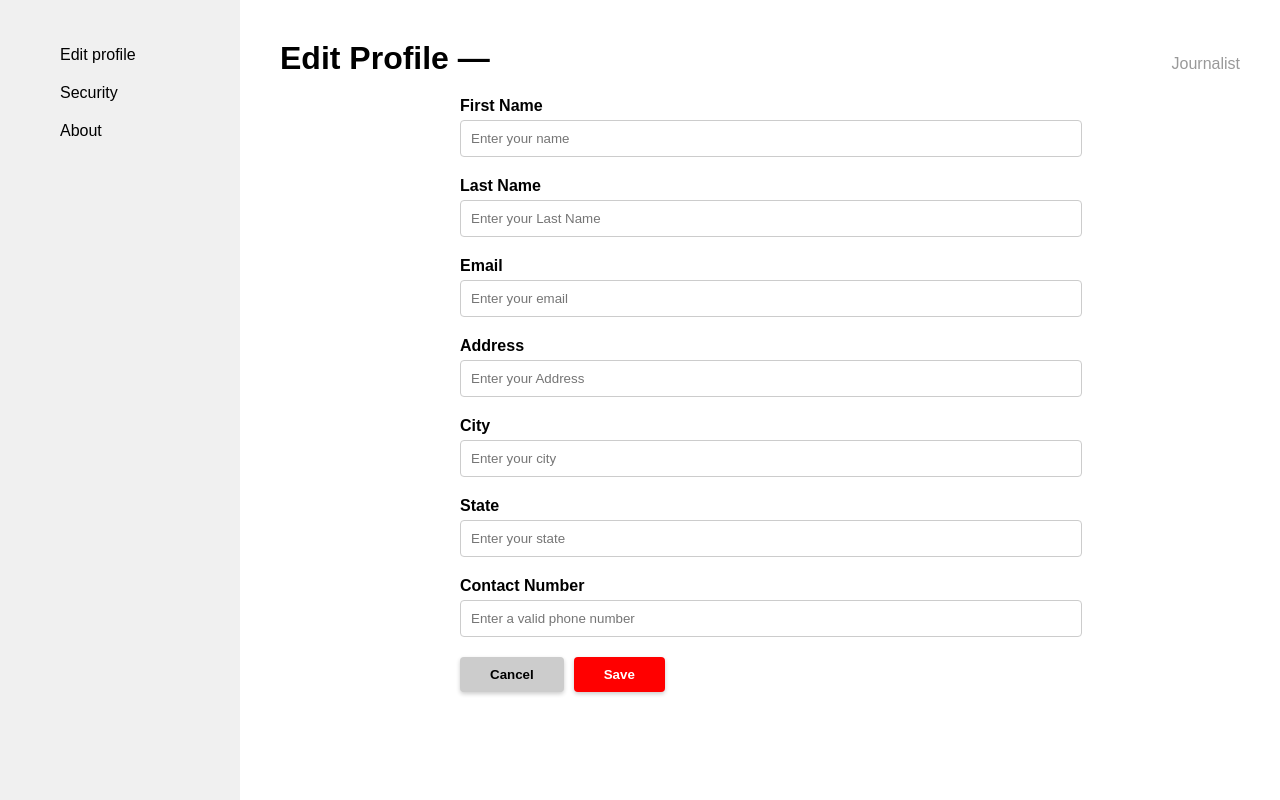
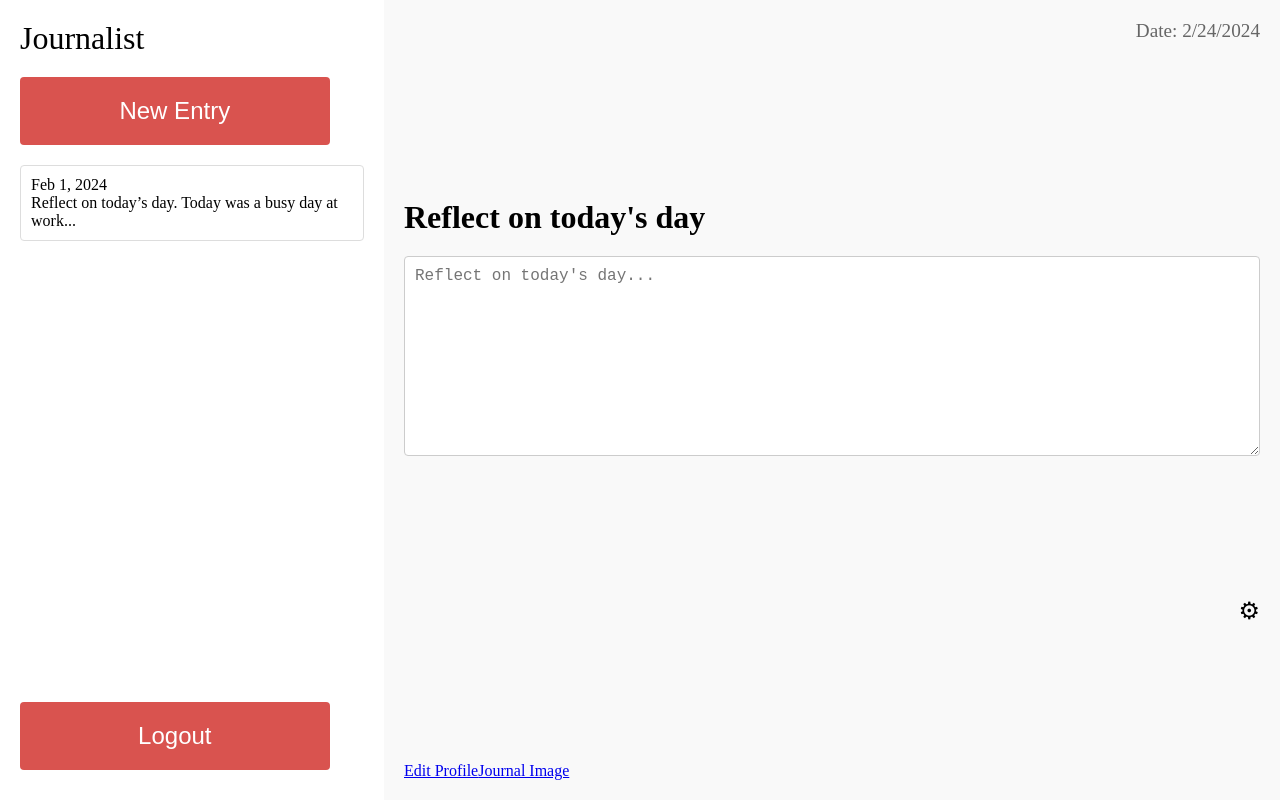
Before and after one commit to cse442-at-ub/s24semesterproject-journalists, a React (Vite) app in the folder frontend/: page / in a window 1280 px wide. Built offline with nearby package versions, Linux system fonts and the light colour scheme.

Commit message:
i am linking and providing journal img

```diff
--- a/frontend/index.html
+++ b/frontend/index.html
@@ -3,7 +3,7 @@
   <head>
     <meta charset="UTF-8" />
     <meta name="viewport" content="width=device-width, initial-scale=1.0" />
-    <title>Guestbook</title>
+    <title>Journaling Dashboard</title>
   </head>
   <body>
     <div id="root"></div>
--- a/frontend/package.json
+++ b/frontend/package.json
@@ -12,7 +12,8 @@
   "dependencies": {
     "axios": "^1.6.7",
     "react": "^18.2.0",
-    "react-dom": "^18.2.0"
+    "react-dom": "^18.2.0",
+    "react-router-dom": "^6.22.1"
   },
   "devDependencies": {
     "@types/react": "^18.2.55",
--- a/frontend/src/App.jsx
+++ b/frontend/src/App.jsx
@@ -1,10 +1,18 @@
-import EditProfile from "./EditProfile.jsx";
+import React from 'react';
+import { BrowserRouter as Router, Route, Routes, Link } from 'react-router-dom';
+import EditProfile from './EditProfile.jsx';
+import Journal from "./Journal_Dashboard";
+import JournalImage from "./Jornal_image";
 
 const App = () => {
   return (
-    <div>
-      <EditProfile />
-    </div>
+    <Router>
+      <Routes>
+        <Route path="/" element={<Journal />} />
+        <Route path="/edit-profile" element={<EditProfile />} />
+        <Route path="/journal-image" element={<JournalImage />} />
+      </Routes>
+    </Router>
   );
 };
 
--- /dev/null
+++ b/frontend/src/Jornal_image.jsx
@@ -0,0 +1,67 @@
+import React, { useState } from 'react';
+import './Journal_Dashboard.css';
+
+const Journal_image = () => {
+  const [journalEntries, setJournalEntries] = useState([
+    { date: 'Feb 1, 2024', content: 'Reflect on today’s day. Today was a busy day at work...', imageUrl: '' },
+    // ... more entries
+  ]);
+  const [newMessage, setNewMessage] = useState('');
+  const [newImage, setNewImage] = useState(''); // State to hold the new image URL
+
+  const handleSubmit = (e) => {
+    e.preventDefault();
+    // Here you might want to handle the upload to your server or a cloud service
+    const newEntry = { date: new Date().toLocaleDateString(), content: newMessage, imageUrl: newImage };
+    setJournalEntries([...journalEntries, newEntry]);
+    // Resetting form
+    setNewMessage('');
+    setNewImage('');
+  };
+
+  const handleImageChange = (e) => {
+    const file = e.target.files[0];
+    const imageUrl = URL.createObjectURL(file);
+    setNewImage(imageUrl);
+  };
+
+  return (
+    <div className="app-container-journal">
+      <div className="left-column-journal">
+        <div>
+          <div className="journalist-label">Journalist</div>
+          {/* You might want to handle the New Entry button functionality */}
+          <button className="new-entry-btn">New Entry</button>
+          <div className="journal-history">
+            {journalEntries.map((entry, index) => (
+              <div key={index} className="journal-entry">
+                <p>{entry.date}</p>
+                {entry.imageUrl && <img src={entry.imageUrl} alt="Journal entry" style={{ maxWidth: '100%', height: 'auto' }} />}
+                <p>{entry.content}</p>
+              </div>
+            ))}
+          </div>
+        </div>
+        <button className="logout-btn">Logout</button>
+      </div>
+      <div className="right-column-journal">
+        <div className="date-display-journal">Date: {new Date().toLocaleDateString()}</div>
+        <div>
+
+          {newImage && <img src={newImage} alt="Preview" style={{ maxWidth: '100%', height: 'auto' }} />}
+          <input type="file" onChange={handleImageChange} />
+          <textarea
+            className="textarea_journal"
+            value={newMessage}
+            onChange={(e) => setNewMessage(e.target.value)}
+            placeholder="Reflect on today's day..."
+            required
+          />
+          <button onClick={handleSubmit}>Submit Entry</button>
+        </div>
+      </div>
+    </div>
+  );
+};
+
+export default Journal_image;
--- a/frontend/src/Journal_Dashboard.jsx
+++ b/frontend/src/Journal_Dashboard.jsx
@@ -1,6 +1,8 @@
 import React, { useState, useEffect } from 'react';
 import axios from 'axios';
 import './Journal_Dashboard.css';
+import { Link } from 'react-router-dom';
+
 
 const Journal_Dashboard = () => {
   const [messages, setMessages] = useState([]);
@@ -56,7 +58,12 @@ const Journal_Dashboard = () => {
             required
           />
         </div>
-        <div className="settings-icon">⚙</div>
+        <div className="settings-icon" >⚙</div>
+        <div className="settings-links">
+    <Link to="/edit-profile" className="settings-link">Edit Profile</Link>
+    <Link to="/journal-image" className="settings-link">Journal Image</Link>
+  </div>
+
       </div>
     </div>
   );
```
Also changed, not shown: frontend/src/App1.jsx (deleted, +0 -12 lines), 1 other file (tests, documents, lock files or other folders).
